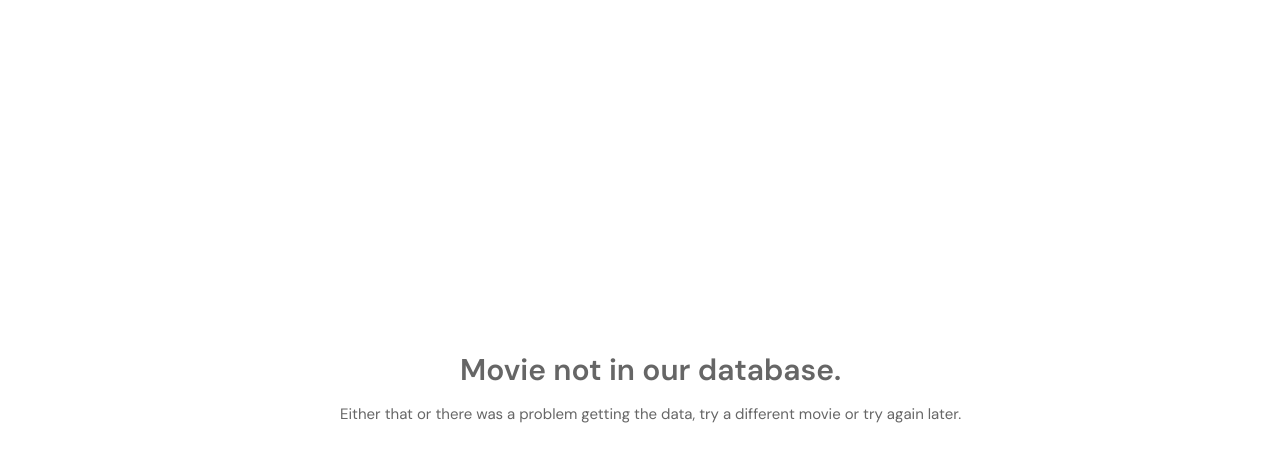
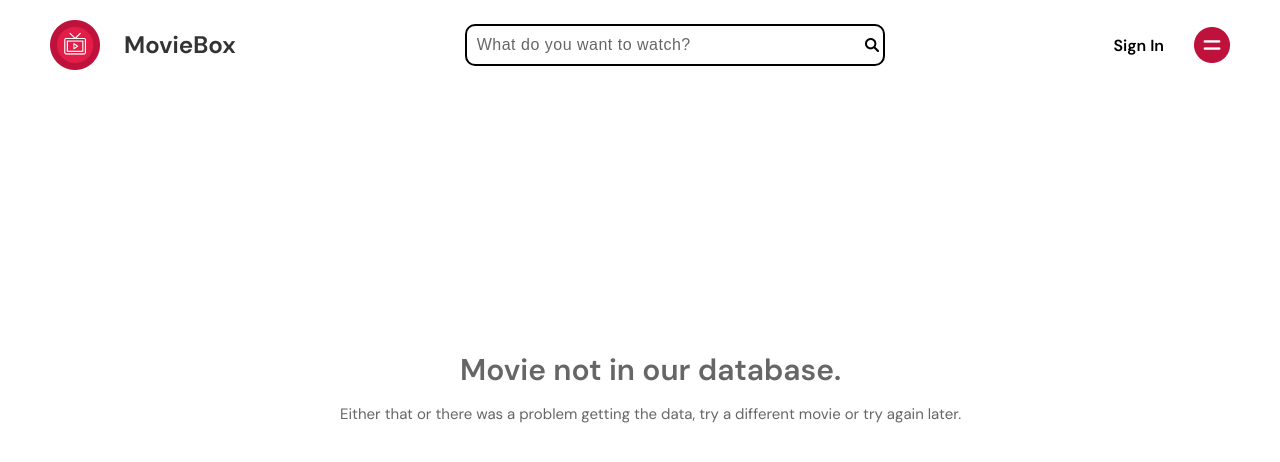
Before and after one commit to miss3persin/HNGx-Stage-Two-Task, a React (Vite) app: page /search/1 in a window 1280 px wide. Shown: the top 462 px of the page. Built offline with nearby package versions, Linux system fonts and the light colour scheme; no server answers.

Commit message:
added navbar when no movie found

```diff
--- a/src/Pages/SearchResults.jsx
+++ b/src/Pages/SearchResults.jsx
@@ -1,8 +1,11 @@
 import { useState, useEffect } from 'react';
 import axios from 'axios';
-import { useParams } from 'react-router-dom';
+import { useParams, Link } from 'react-router-dom';
 import MovieList from '../components/MovieList';
 import '../styles/SearchResults.css';
+import logo from "../assets/Logo.png"
+import menu from "../assets/Menu.png"
+import Search1 from "../components/Search1"
 
 const API_KEY = "36cdee315ca2ee3231ca252814317c61";
 
@@ -40,7 +43,23 @@ const SearchResults = () => {
     ) : searchResults.length > 0 ? (
       <MovieList movies={searchResults} />
     ) : (
+      <>
+      <nav className="navbar">
+        <Link to={`/`} className="custom-link">
+          <img src={logo} alt="logo" className="logo-1" />
+        </Link>
+        <hr />
+        <div className="search-container">
+          <Search1 />
+        </div>
+
+        <div className="sign-in2">
+          <p>Sign In</p>
+          <img src={menu} alt="menu" />
+        </div>
+      </nav>
       <div className="checker-search">Movie not in our database. <br /><span>Either that or there was a problem getting the data, try a different movie or try again later.</span></div>
+      </>
     )}
   </div>
   )
--- a/src/components/MovieCard.jsx
+++ b/src/components/MovieCard.jsx
@@ -119,9 +119,10 @@ const MovieCard = () => {
               </svg>
             </div>
 
-              <div className="poster" data-testid="movie-poster">
+              <div className="poster">
             <Link to={`/movies/${movie.id}`}>
                 <img
+                  data-testid="movie-poster"
                   src={`https://image.tmdb.org/t/p/w500${movie.poster_path}`}
                   alt={movie.title}
                 />
--- a/src/components/MoviePage.jsx
+++ b/src/components/MoviePage.jsx
@@ -148,9 +148,9 @@ const MoviePage = () => {
                 </div>
 
                 <div className="release-date">
-                  <span data-testid="movie-release-date">
+                  <span>
                     <ul>
-                      <li>{movieDetails.release_date}</li>
+                      <li data-testid="movie-release-date">{movieDetails.release_date}</li>
                     </ul>
                   </span>
                 </div>
```
